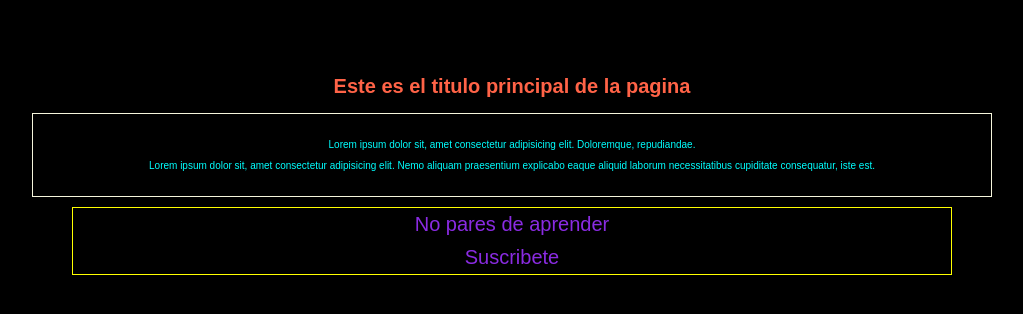
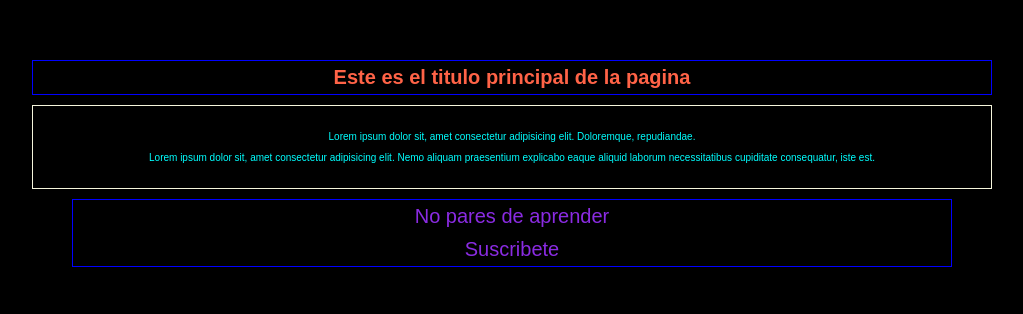
Before and after one commit to SaitoM17/proyecto2, a plain HTML site: page index.html in a window 1280 px wide. Shown: the whole page, without its empty margins (128-1151 px from the left). Drawn offline with Linux system fonts and the light colour scheme.

Commit message:
agregamos border y cambiamos color al del footer :)

```diff
--- a/css/style.css
+++ b/css/style.css
@@ -16,7 +16,10 @@ body{
 }
 
 header{
-    margin: 1rem;
+    border: 1px solid blue;
+    margin-left: 10rem;
+    margin-right: 10rem;
+    margin-bottom: 1rem;
     padding: 0.5rem;
     align-items: center;
 }
@@ -43,7 +46,7 @@ p{
 .footer{
     text-align: center;
     color: blueviolet;
-    border: 1px solid yellow;
+    border: 1px solid blue;
     font-size: 2rem;
     margin-top: 1rem;
     margin-left: 14rem;
```
